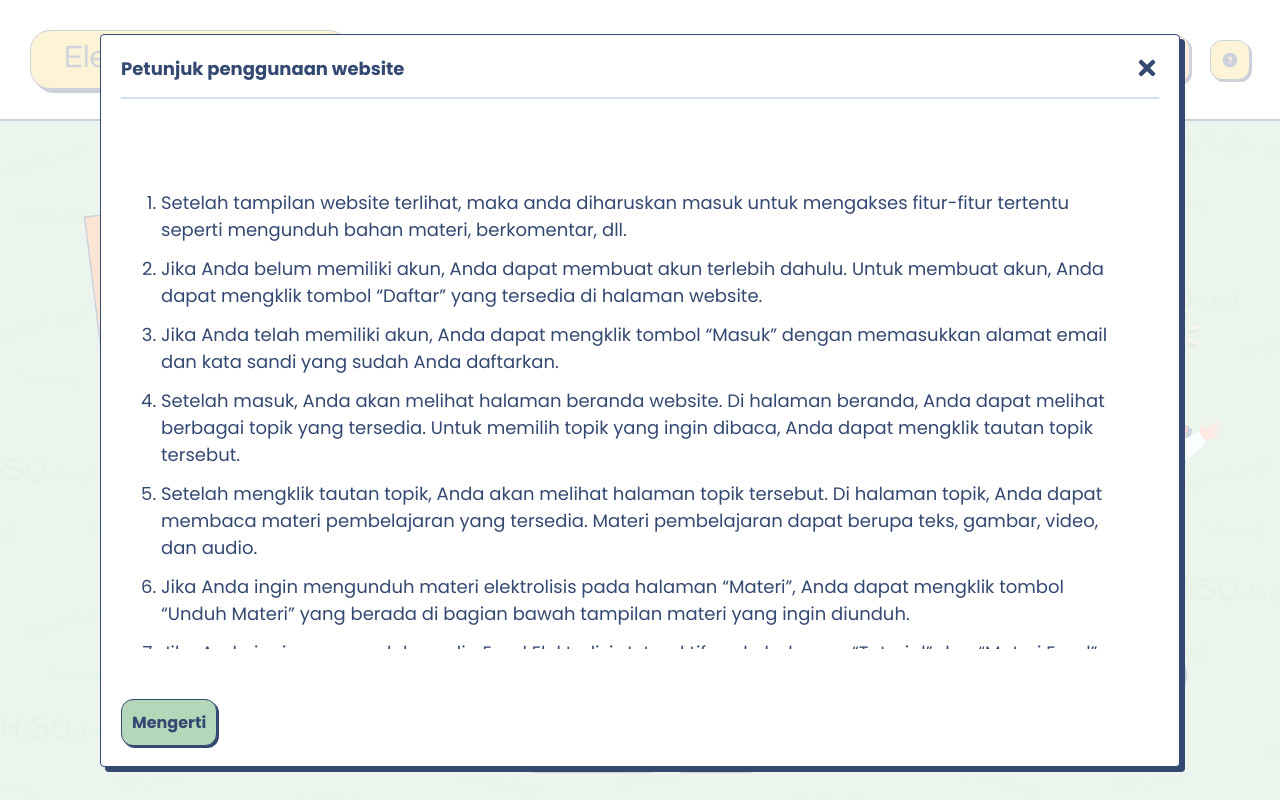
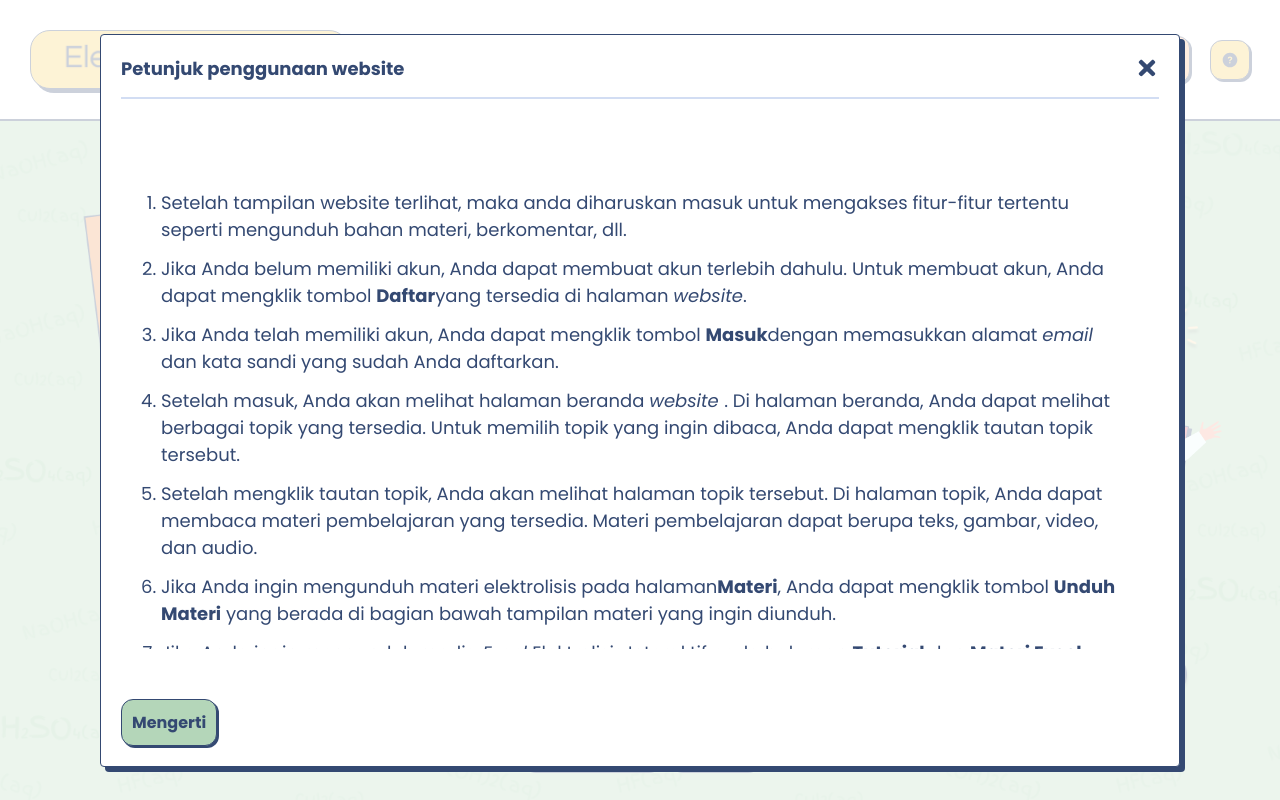
Before and after one commit to dimas3007/elektrolisis, a React (Vite) app: page / in a window 1280 px wide. Shown: the top 800 px of the page. Built offline with nearby package versions, Linux system fonts and the light colour scheme.

Commit message:
Update App.jsx

```diff
--- a/src/App.jsx
+++ b/src/App.jsx
@@ -72,19 +72,21 @@ function App() {
             </li>
             <li>
               Jika Anda belum memiliki akun, Anda dapat membuat akun terlebih
-              dahulu. Untuk membuat akun, Anda dapat mengklik tombol “Daftar”
-              yang tersedia di halaman website.
+              dahulu. Untuk membuat akun, Anda dapat mengklik tombol{" "}
+              <b>Daftar</b>
+              yang tersedia di halaman <i>website</i>.
             </li>
             <li>
-              Jika Anda telah memiliki akun, Anda dapat mengklik tombol “Masuk”
-              dengan memasukkan alamat email dan kata sandi yang sudah Anda
-              daftarkan.
+              Jika Anda telah memiliki akun, Anda dapat mengklik tombol{" "}
+              <b>Masuk</b>
+              dengan memasukkan alamat <i> email </i> dan kata sandi yang sudah
+              Anda daftarkan.
             </li>
             <li>
-              Setelah masuk, Anda akan melihat halaman beranda website. Di
-              halaman beranda, Anda dapat melihat berbagai topik yang tersedia.
-              Untuk memilih topik yang ingin dibaca, Anda dapat mengklik tautan
-              topik tersebut.
+              Setelah masuk, Anda akan melihat halaman beranda <i> website </i>.
+              Di halaman beranda, Anda dapat melihat berbagai topik yang
+              tersedia. Untuk memilih topik yang ingin dibaca, Anda dapat
+              mengklik tautan topik tersebut.
             </li>
             <li>
               Setelah mengklik tautan topik, Anda akan melihat halaman topik
@@ -94,43 +96,44 @@ function App() {
             </li>
             <li>
               Jika Anda ingin mengunduh materi elektrolisis pada halaman
-              “Materi”, Anda dapat mengklik tombol “Unduh Materi” yang berada di
-              bagian bawah tampilan materi yang ingin diunduh.
+              <b>Materi</b>, Anda dapat mengklik tombol <b>Unduh Materi</b> yang
+              berada di bagian bawah tampilan materi yang ingin diunduh.
             </li>
             <li>
-              Jika Anda ingin mengunduh media Excel Elektrolisis Interaktif pada
-              halaman “Tutorial” dan “Materi Excel”, Anda dapat mengklik tombol
-              “Unduh Excel” yang berada di bagian bawah tampilan halaman
-              tersebut. Spesifikasi Microsoft Excel minimal tahun 2010 untuk
-              dapat berfungsi dengan baik.
+              Jika Anda ingin mengunduh media <i> Excel </i> Elektrolisis
+              Interaktif pada halaman <b>Tutorial</b> dan <b>Materi Excel</b>,
+              Anda dapat mengklik tombol
+              <b>Unduh Excel</b> yang berada di bagian bawah tampilan halaman
+              tersebut. Spesifikasi <i>Microsoft Excel</i> minimal tahun 2010
+              untuk dapat berfungsi dengan baik.
             </li>
             <li>
-              Jika Anda ingin mengunduh video pada halaman “Tutorial” dan
-              “Materi Excel”, Anda dapat mengklik tombol “Unduh Video” yang
-              berada di bagian bawah tampilan video tersebut.
+              Jika Anda ingin mengunduh video pada halaman <b>Tutorial</b> dan
+              <b>Materi Excel</b>, Anda dapat mengklik tombol <b>Unduh Video</b>{" "}
+              yang berada di bagian bawah tampilan video tersebut.
             </li>
             <li>
               Setelah membaca materi pembelajaran, Anda dapat menyelesaikan tes
-              atau latihan yang tersedia di halaman “Latihan”. Di dalam halaman
-              tersebut, terdapat latihan pilihan ganda dan TTS (Teka-Teki
-              Silang). Anda dapat memilih salah satu dari kedua latihan
-              tersebut. Tes atau latihan ini dapat membantu Anda untuk mengukur
-              pemahaman Anda terhadap materi pembelajaran.
+              atau latihan yang tersedia di halaman <b>Latihan</b>. Di dalam
+              halaman tersebut, terdapat latihan pilihan ganda dan TTS
+              (Teka-Teki Silang). Anda dapat memilih salah satu dari kedua
+              latihan tersebut. Tes atau latihan ini dapat membantu Anda untuk
+              mengukur pemahaman Anda terhadap materi pembelajaran.
             </li>
             <li>
               Jika Anda memiliki pertanyaan atau ingin berbagi pendapat, Anda
               dapat memberikan komentar pada halaman bawah dari halaman yang
-              dibuka pada bagian “Beri Komentar”.
+              dibuka pada bagian <b>Beri Komentar</b>.
             </li>
             <li>
               Jika Anda ingin membagikan materi pembelajaran di media sosial,
-              Anda dapat mengklik tombol “Bagikan” yang berada di bagian bawah
-              halaman.
+              Anda dapat mengklik tombol <b>Bagikan</b> yang berada di bagian
+              bawah halaman.
             </li>
             <li>
               Untuk menilai media pembelajaran yang tersedia, Anda dapat memilih
-              halaman “Angket” dan mengisi angket berdasarkan pendapat Anda
-              serta kritik dan saran terhadap media website.
+              halaman <b>Angket</b> dan mengisi angket berdasarkan pendapat Anda
+              serta kritik dan saran terhadap media <i>website</i>.
             </li>
           </ul>
         </div>
```
